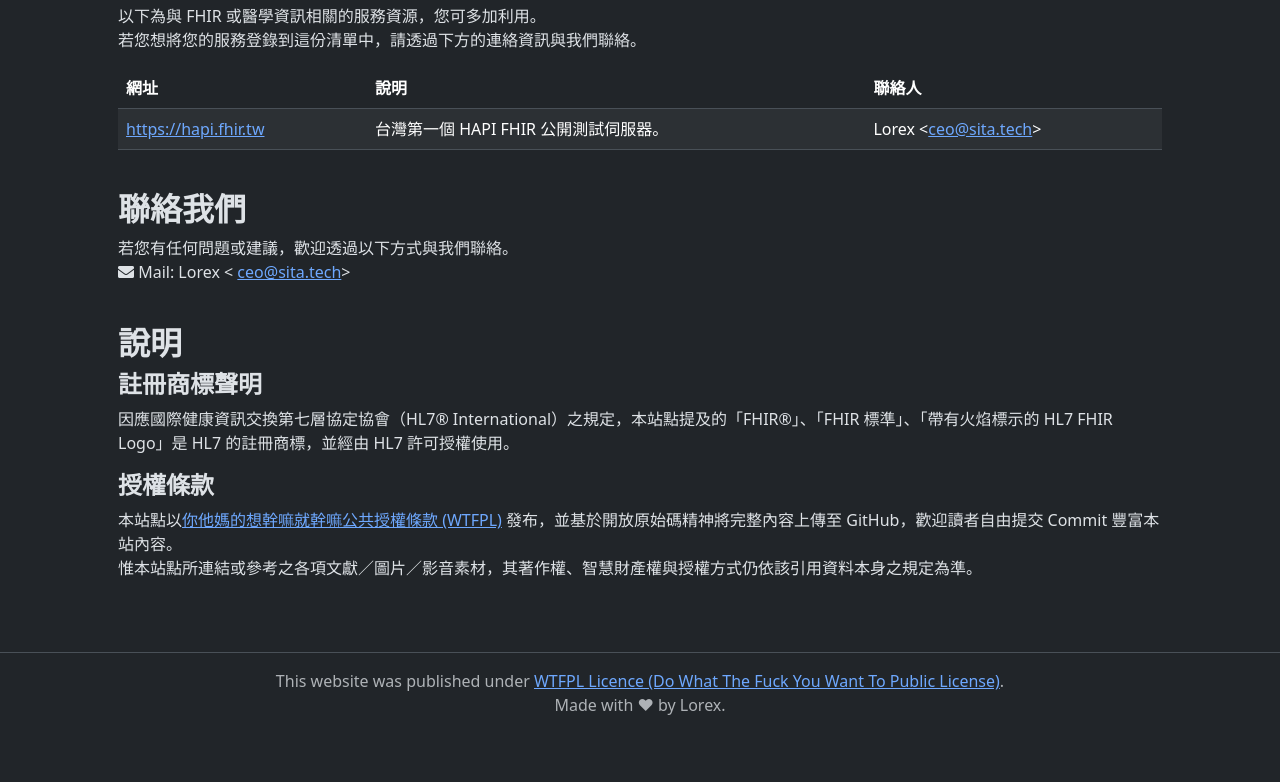
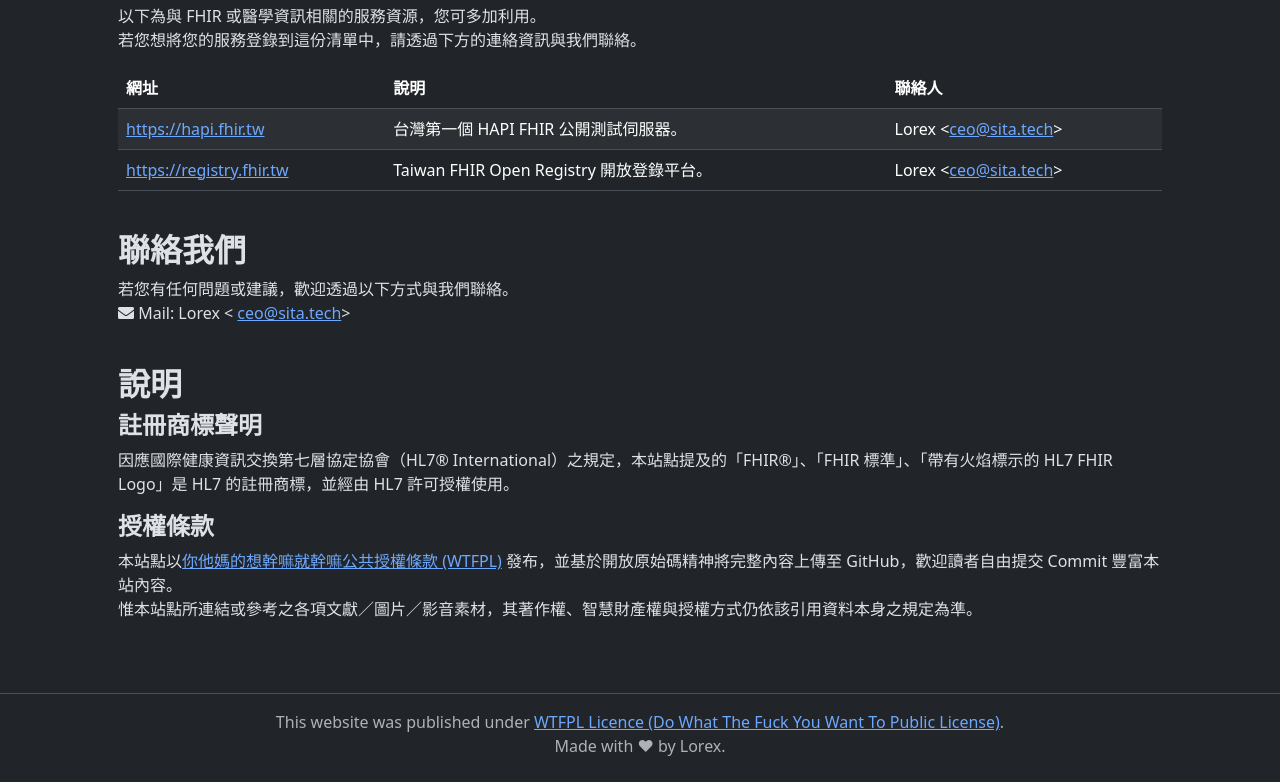
Before and after one commit to Lorex/fhirtw, a plain HTML site: page index.html in a window 1280 px wide. Shown: the part 1110-1892 px from the top of the page. Before the commit the page ends 1851 px from the top, so only its background shows below. Drawn offline with nearby package versions, Linux system fonts and the light colour scheme.

Commit message:
add open registry to the list

```diff
--- a/index.html
+++ b/index.html
@@ -91,6 +91,11 @@
                                 <td>台灣第一個 HAPI FHIR 公開測試伺服器。</td>
                                 <td>Lorex &lt;<a href="mailto:ceo@sita.tech">ceo@sita.tech</a>&gt;</td>
                             </tr>
+                            <tr>
+                                <td><a href="https://registry.fhir.tw">https://registry.fhir.tw</a></td>
+                                <td>Taiwan FHIR Open Registry 開放登錄平台。</td>
+                                <td>Lorex &lt;<a href="mailto:ceo@sita.tech">ceo@sita.tech</a>&gt;</td>
+                            </tr>
                         </tbody>
                     </table>
                 </div>
```
